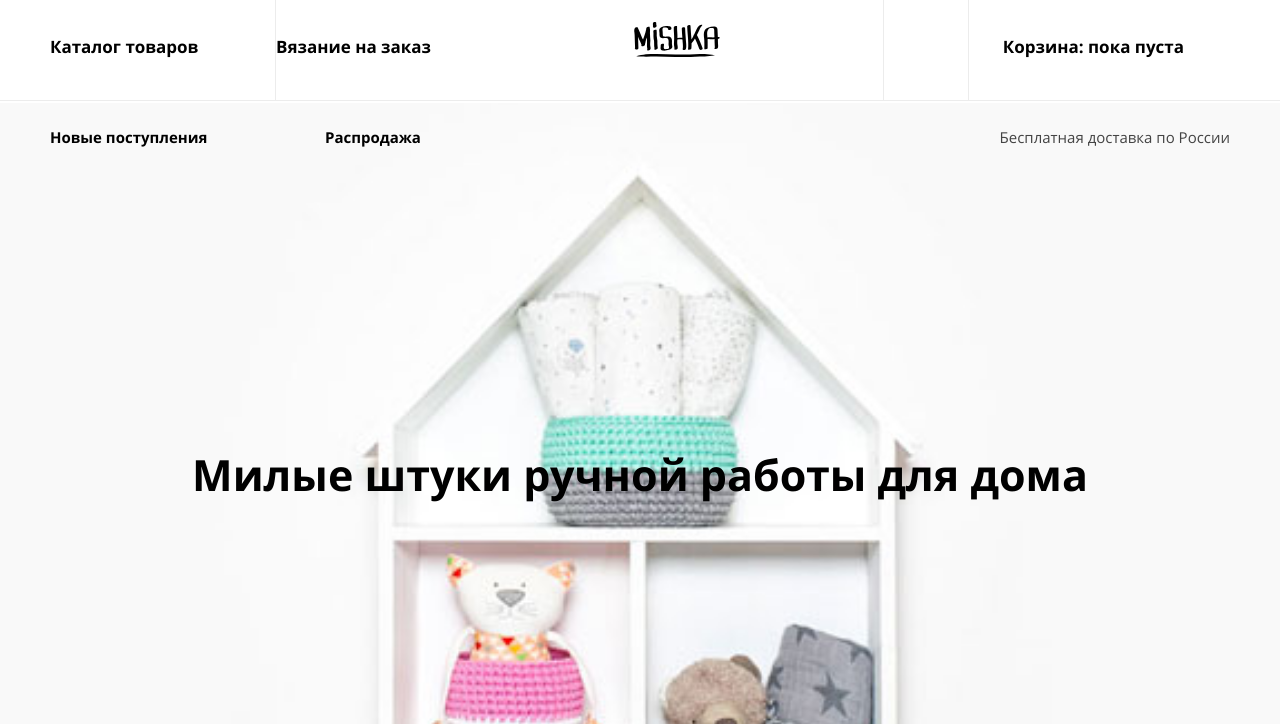
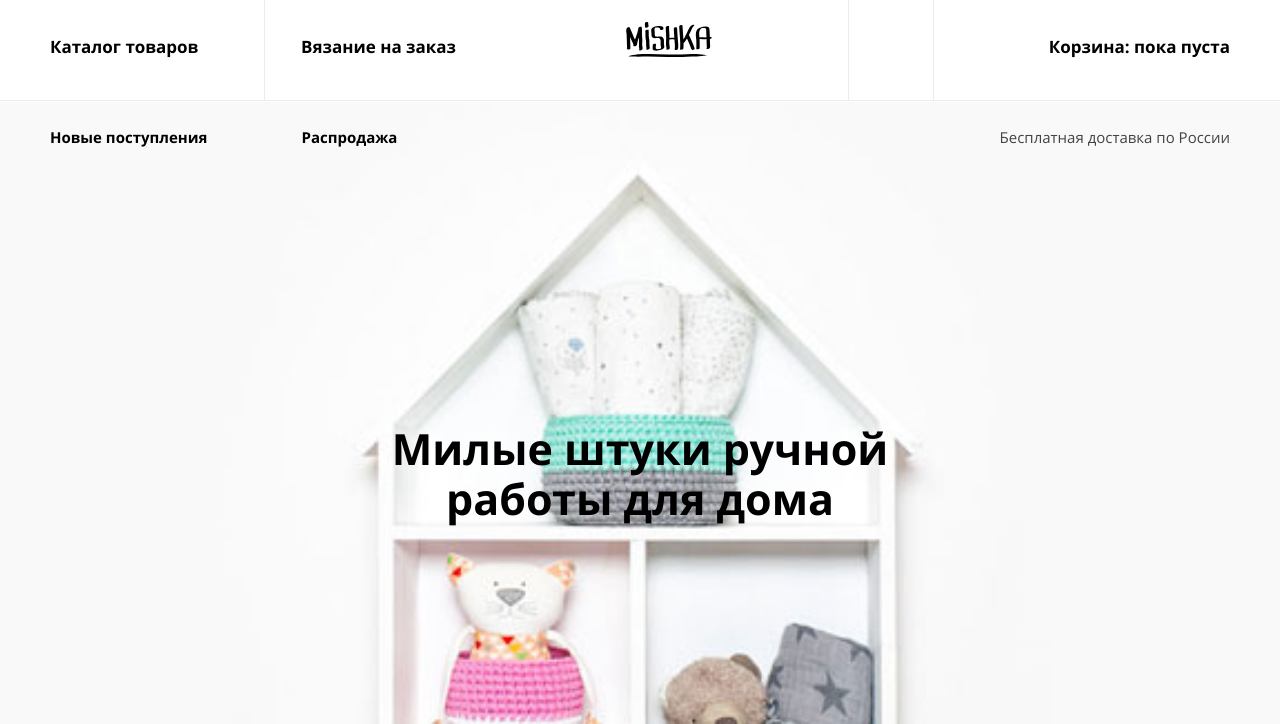
Before and after one commit to LbIdarka/234657-mishka, a website: page index.html in a window 1280 px wide. Shown: the top 724 px of the page. Drawn offline with nearby package versions, Linux system fonts and the light colour scheme; files that its build step writes are made by us from their sources.

Commit message:
правка отступов у шапки и футера

```diff
--- a/index.html
+++ b/index.html
@@ -47,7 +47,7 @@
     </header>
     <main>
       <section class="slogan">
-        <h1>Милые штуки ручной работы для дома</h1>
+        <h1>Милые штуки ручной<br> работы для дома</h1>
       </section>
       <section class="category">
         <ul class="category__list">
--- a/sass/blocks/copyright.scss
+++ b/sass/blocks/copyright.scss
@@ -1,24 +1,25 @@
 .copyright {
+  display: flex;
   @include conteiner;
   padding-top: 28px;
   padding-bottom: 24px;
+  justify-content: center;
+  align-items: center;
   @include font-style(19px, 18px, 700, #000000);
-  text-align: center;
+  }
 
-  &__logo {
-    padding-left: 30px;
+.copyright__logo {
+  padding-left: 30px;
+}
 
-    img {
-    vertical-align: middle;
-    }
-  }
-}
 
 @media ($tablet-widths) {
 
   .copyright {
     width: 220px;
     padding: 51px 0 51px;
+    justify-content: flex-end;
+    flex-grow: 1;
   }
 }
 
--- a/sass/blocks/logo.scss
+++ b/sass/blocks/logo.scss
@@ -11,6 +11,7 @@
     width: 367px;
     min-height: 100px;
     padding-left: 50px;
+    flex-grow: 1;
     justify-content: flex-start;
     align-self: center;
     box-sizing: border-box;
@@ -21,6 +22,7 @@
 
 @media ($desktop-widths) {
   .logo {
+    width: 326px;
     order: 2;
     flex-grow: 1;
     justify-content: center;
--- a/sass/blocks/menu.scss
+++ b/sass/blocks/menu.scss
@@ -61,6 +61,7 @@
     width: 367px;
     padding-left: 50px;
     order: 3;
+    flex-grow: 1;
     box-sizing: border-box;
   }
 
@@ -79,6 +80,7 @@
   .menu__list-users {
     display: flex;
     order: 2;
+    flex-grow: 1;
     border-bottom: $border;
     box-sizing: border-box;
   }
@@ -98,6 +100,7 @@
      &:nth-child(2) {
       width: 316px;
       padding-right: 50px;
+       flex-grow: 2;
       border-left: $border;
     }
   }
@@ -142,31 +145,31 @@
     order: 1;
     width: 425px;
     margin: 0;
-    flex-grow: 1;
+    flex-grow: 2;
   }
 
   .menu__list-item {
     padding: 35px 0;
     @include font-style(17px, 24px, 700, #000000);
+    text-align: left;
 
 
     &:first-child {
       width: 185px;
-      text-align: left;
       border-right: $border;
     }
 
-    .menu__list-item:last-child {
+    &:last-child {
       width: 160px;
-      text-align: right;
+      padding-left: 36px;
     }
   }
 
   .menu__list-users {
     display: flex;
     order: 3;
-    width: 350px;
-    flex-grow: 1;
+    width: 399px;
+    justify-content: flex-end;
     border-bottom: none;
   }
 
@@ -178,7 +181,7 @@
     }
 
     &:last-child {
-      width: 266px;
+      width: 317px;
     }
   }
 
@@ -192,14 +195,27 @@
 
   .menu__list-new-item {
     display: block;
-    width: 175px;
+    padding: 0;
     padding-top: 24px;
-    @include clearfix;
     @include font-style(15px, 24px, 700, #000000);
+    box-sizing: border-box;
+
+    &:first-child {
+      width: 233px;
+      padding-left: 50px;
+      flex-grow: 1;
+
+    }
+
+    &:nth-child(2) {
+      width: 192px;
+      padding-left: 36px;
+      flex-grow: 3;
+    }
 
     &:last-child {
-      flex-grow: 1;
-      width: 266px;
+      width: 725px;
+      padding-right: 50px;
       font-weight: 400;
       color: $text-color;
       text-align: right;
--- a/sass/blocks/page-footer.scss
+++ b/sass/blocks/page-footer.scss
@@ -1,15 +1,15 @@
 @import 'variables.scss';
 
 .page-footer {
-  height: 160px;
+  min-height: 160px;
   background-color: $bg-title-footer;
-  outline: $outline;
 }
 
 .conteiner {
     display: flex;
     flex-wrap: wrap;
     justify-content: space-between;
+  align-items: center;
   }
 
 .page-footer__logo {
@@ -27,6 +27,7 @@
     display: block;
     width: 220px;
     padding: 51px 0 51px;
+    flex-grow: 1;
   }
 }
 
--- a/sass/blocks/slogan.scss
+++ b/sass/blocks/slogan.scss
@@ -1,12 +1,13 @@
 .slogan {
   display: flex;
-  height: 283px;
+  min-height: 283px;
   background: url("/img/hero-mobile@1x.jpg") no-repeat 50%;
   background-size: cover;
 }
 
 h1 {
   margin: auto;
+  @include conteiner;
   @include font-style(27px, 30px, 700, #000000);
   text-align: center;
 }
@@ -19,7 +20,7 @@ h1 {
     position: relative;
     width: 100%;
     height: 743px;
-    margin-top: -86px;
+    margin-top: -71px;
     z-index: 1;
 
   }
@@ -36,7 +37,7 @@ h1 {
   .slogan {
     position: relative;
     height: 743px;
-    margin-top: -46px;
+    margin-top: -47px;
     z-index: 1;
   }
 
--- a/sass/blocks/social.scss
+++ b/sass/blocks/social.scss
@@ -1,8 +1,7 @@
 .social {
   display: flex;
   width: 260px;
-  justify-content: center;
-  @include conteiner;
+  justify-content: space-around;
   border-bottom: 1px solid #e5e5e5;
 
   &__btn {
@@ -13,10 +12,10 @@
 @media ($tablet-widths) {
 
   .social {
-
     width: 228px;
     border-bottom: none;
     padding: 51px 0 51px;
+    flex-grow: 1;
 
     &__btn {
       padding: 0;
```
